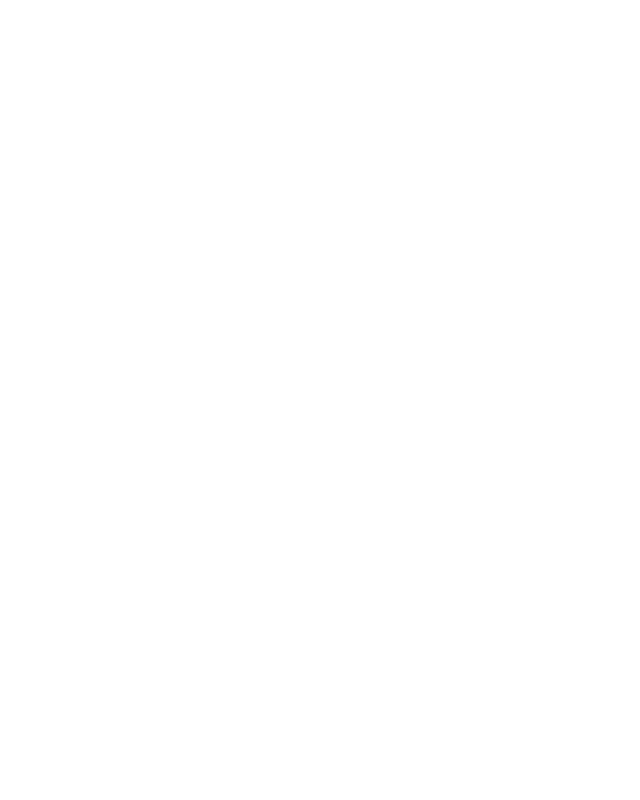
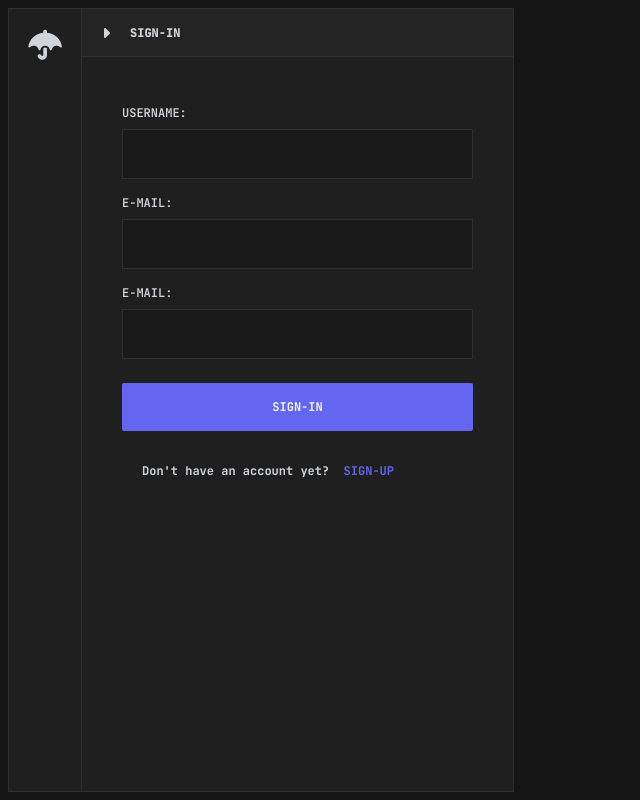
Before and after one commit to jefeez/umbrella, a React (Vite) app: page /sign in a window 1280 px wide. Before the commit this address had no page. Shown: the whole page, without its empty margins (0-640 px from the left). Built offline with nearby package versions, Linux system fonts and the light colour scheme.

Commit message:
.concept app and sign

```diff
--- a/index.html
+++ b/index.html
@@ -7,8 +7,8 @@
     <script src="https://unpkg.com/twemoji@latest/dist/twemoji.min.js" crossorigin="anonymous"></script>
     <title>ghost</title>
   </head>
-  <body>
-    <div class="" id="app"></div>
+  <body >
+    <div  id="app"></div>
     <script type="module" src="/src/main.tsx"></script>
     <script src="https://kit.fontawesome.com/fbdacccf07.js" crossorigin="anonymous"></script>
   </body>
--- a/package.json
+++ b/package.json
@@ -1,5 +1,5 @@
 {
-  "name": "ghost",
+  "name": "umbrella",
   "private": true,
   "version": "0.0.0",
   "type": "module",
--- a/src/main.tsx
+++ b/src/main.tsx
@@ -2,11 +2,13 @@
 import ReactDOM from 'react-dom/client';
 import { BrowserRouter, Route, Routes } from 'react-router-dom';
 import App from './pages/app';
+import Sign from './pages/sign';
 
 ReactDOM.createRoot(document.getElementById('app')!).render(
   <BrowserRouter>
     <Routes>
       <Route path="/app" element={<App />} />
+      <Route path="/sign" element={<Sign />} />
     </Routes>
   </BrowserRouter>
 );
--- a/src/pages/app/index.tsx
+++ b/src/pages/app/index.tsx
@@ -1,5 +1,122 @@
 function App() {
-  return <div>App</div>;
+  return (
+    <div className="w-screen h-screen dark ">
+      <div className="w-full h-full flex p-2 dark:bg-dark-1000 text-gray-300 font-jetbrains">
+        <div className="w-full h-full flex border border-dark-500">
+          {/* leftbar */}
+          <div className="h-full flex">
+            {/* toolbar */}
+            <div className="w-18 shrink-0 h-full flex flex-col border-r dark:border-dark-500 dark:bg-dark-800 ">
+              {/* umbrella */}
+              <div className="w-18 h-18 shrink-0 flex justify-center items-center">
+                <i className="fa-solid fa-umbrella text-3xl" />
+              </div>
+              {/* nav */}
+              <div className="w-full h-full" />
+              {/* avatar */}
+              <div className="w-18 h-18 flex shrink-0 items-center justify-center">
+                <div className="flex items-center justify-center w-10 h-10 border border-dark-500 p-1 overflow-hidden rounded-full">
+                  <img
+                    className="rounded-full"
+                    alt=""
+                    src="https://res.cloudinary.com/drrsfzeci/image/upload/v1706804268/ghost/uxyir8wi10u3xmnjgeem.png"
+                  />
+                </div>
+              </div>
+            </div>
+            {/* tab */}
+            <div className="w-72 shrink-0 flex flex-col h-full border-r dark:border-dark-500 dark:bg-dark-800 ">
+              {/* bar */}
+              <div className="w-full h-12 flex items-center shrink-0 border-b dark:border-dark-500 dark:bg-dark-700 ">
+                <div className="w-12 h-12 flex items-center justify-center">
+                  <i className="fa-solid fa-filter" />
+                </div>
+                <div className="flex items-center font-extrabold text-xs">FILTERS</div>
+              </div>
+            </div>
+          </div>
+          {/* display */}
+          <div className="w-full h-full flex flex-col">
+            <div className="w-full h-12 shrink-0 border-b dark:border-dark-500 dark:bg-dark-700 ">
+              {/* bar */}
+              <div className="w-full h-12 flex items-center shrink-0 border-b dark:border-dark-500 dark:bg-dark-700 ">
+                <div className="w-12 h-12 flex items-center justify-center">
+                  <i className="fa-solid fa-at" />
+                </div>
+                <div className="flex items-center font-extrabold text-xs">GLOBALS</div>
+              </div>
+            </div>
+            {/* messages */}
+            <div className="w-full h-full dark:bg-dark-800  scrollbar-thin overflow-y-scroll  scrollbar-thumb-indigo-500 scrollbar-track-dark-900 ">
+              {/* body */}
+              <div className="p-2 pb-3 flex mb-2">
+                <div className="w-10 h-10 shrink-0 flex items-center justify-center">
+                  <div className="flex items-center justify-center w-10 h-10 border border-dark-500 p-1 overflow-hidden rounded-full">
+                    <img
+                      className="rounded-full"
+                      alt=""
+                      src="https://res.cloudinary.com/drrsfzeci/image/upload/v1706804268/ghost/uxyir8wi10u3xmnjgeem.png"
+                    />
+                  </div>
+                </div>
+
+                <div className="w-full px-2 flex flex-col ">
+                  <div className="h-10 flex items-center text-xs justify-between font-extrabold">
+                    <span>JE7Z</span>
+                    <span>14:16</span>
+                  </div>
+                  <div className="w-full text-sm font-medium">
+                    Lorem ipsum, dolor sit amet consectetur adipisicing elit. Maiores sequi officia
+                    numquam error dolorem porro, temporibus iste recusandae voluptatem, cumque
+                    fugiat, nobis iusto modi aliquam.
+                  </div>
+                </div>
+              </div>
+            </div>
+            {/* typing */}
+            <div className="w-full h-10 shrink-0 border-t dark:border-dark-500 dark:bg-dark-800" />
+            {/* handler */}
+            <div className="w-full h-12 flex shrink-0 border-t dark:border-dark-500 dark:bg-dark-800">
+              <input
+                type="text"
+                className="w-full h-full bg-dark-800 focus:ring-0 border-none outline-none"
+                value=""
+              />
+              <div className="w-12 h-12 flex r justify-center items-center cursor-pointer hover:text-indigo-500">
+                <i className="fa-solid fa-face-smile-wink " aria-hidden="true" />
+              </div>
+            </div>
+          </div>
+          {/* rightbar */}
+          <div className="w-72 shrink-0 h-full flex flex-col border-l dark:border-dark-500 dark:bg-dark-800">
+            <div className="w-full h-12 shrink-0 border-b dark:border-dark-500 dark:bg-dark-700 ">
+              {/* bar */}
+              <div className="w-full h-12 flex items-center shrink-0 border-b dark:border-dark-500 dark:bg-dark-700 ">
+                <div className="w-12 h-12 flex items-center justify-center">
+                  <i className="fa-solid fa-at" aria-hidden="true" />
+                </div>
+                <div className="flex items-center font-extrabold text-xs">ONLINES</div>
+              </div>
+            </div>
+            {/* onlines */}
+            <div className="w-full h-full flex flex-col p-2">
+              {/* user */}
+              <div className="w-full flex items-center border-dark-500">
+                <div className="flex items-center justify-center w-8 h-8 ml-1 border border-dark-500 p-1 overflow-hidden rounded-full">
+                  <img
+                    className="rounded-full"
+                    alt=""
+                    src="https://res.cloudinary.com/drrsfzeci/image/upload/v1706804268/ghost/uxyir8wi10u3xmnjgeem.png"
+                  />
+                </div>
+                <div className="h-10 flex ml-2 items-center text-xs font-extrabold">Jeferson</div>
+              </div>
+            </div>
+          </div>
+        </div>
+      </div>
+    </div>
+  );
 }
 
 export default App;
--- /dev/null
+++ b/src/pages/sign/index.tsx
@@ -0,0 +1,81 @@
+function Sign() {
+  return (
+    <div className="w-screen h-screen dark ">
+      <div className="w-full h-full flex p-2 dark:bg-dark-1000 text-gray-300 font-jetbrains">
+        <div className="h-full flex border border-dark-500">
+          {/* toolbar */}
+          <div className="w-18 h-full flex flex-col bg-dark-800">
+            {/* umbrella */}
+            <div className="w-18 h-18 shrink-0 flex justify-center items-center">
+              <i className="fa-solid fa-umbrella text-3xl" />
+            </div>
+          </div>
+          {/* sign */}
+          <div className="w-[27rem] h-full flex flex-col bg-dark-800 border-l border-dark-500">
+            {/* bar */}
+            <div className="w-full h-12 flex shrink-0 border-b border-dark-500 bg-dark-700 shadow-dark-900">
+              <div className="w-12 h-12 flex items-center justify-center">
+                <i className="fa-solid fa-caret-right" aria-hidden="true" />
+              </div>
+              <div className="flex items-center font-extrabold text-xs">SIGN-IN</div>
+            </div>
+            <div className="w-full h-full flex flex-col gap-2 p-10">
+              {/* input */}
+              <div className="w-full">
+                <div className="text-xs font-semibold py-2">
+                  <span>USERNAME:&nbsp;</span>
+                </div>
+                <input
+                  name="username"
+                  className="w-full border border-dark-500 focus:border-indigo-500  py-3 focus:ring-0  bg-dark-900"
+                  type="password"
+                />
+              </div>
+              {/* input */}
+              <div className="w-full">
+                <div className="text-xs font-semibold py-2">
+                  <span>E-MAIL:&nbsp;</span>
+                </div>
+                <input
+                  name="email"
+                  className="w-full border border-dark-500 focus:border-indigo-500  py-3 focus:ring-0  bg-dark-900"
+                  type="email"
+                />
+              </div>
+              {/* input */}
+              <div className="w-full">
+                <div className="text-xs font-semibold py-2">
+                  <span>E-MAIL:&nbsp;</span>
+                </div>
+                <input
+                  name="email"
+                  className="w-full border border-dark-500 focus:border-indigo-500  py-3 focus:ring-0  bg-dark-900"
+                  type="email"
+                />
+              </div>
+              {/* button */}
+              <div className="w-full my-4">
+                <button
+                  type="submit"
+                  className="w-full text-center flex justify-center items-center font-semibold text-xs text-white rounded-sm bg-indigo-500 hover:bg-indigo-600 p-4">
+                  SIGN-IN
+                </button>
+              </div>
+              <div className="w-full flex flex-col py-2">
+                <div className="w-full text-xs font-bold pl-5">
+                  Don&apos;t have an account yet?&nbsp;&nbsp;
+                  <a className="text-indigo-500 hover:text-indigo-400" href="/sign-up">
+                    SIGN-UP
+                  </a>
+                </div>
+              </div>
+            </div>
+          </div>
+        </div>
+        <div className="w-full h-full flex" />
+      </div>
+    </div>
+  );
+}
+
+export default Sign;
--- a/tailwind.config.js
+++ b/tailwind.config.js
@@ -1,7 +1,9 @@
 /** @type {import('tailwindcss').Config} */
 export default {
   content: ['./index.html', './src/**/*.{js,ts,jsx,tsx}'],
+  darkMode: 'class',
   theme: {
+
     extend: {
       fontFamily: {
         jetbrains: 'JetBrains Mono',
@@ -25,6 +27,18 @@
           200: '#3d3d3d',
           100: '#424242',
         },
+        light: {
+          1000: '#ebebeb',
+          900: '#e5e5e5',
+          800: '#e0e0e0',
+          700: '#dbdbdb',
+          600: '#d6d6d6',
+          500: '#d1d1d1',
+          400: '#cccccc',
+          300: '#c7c7c7',
+          200: '#c2c2c2',
+          100: '#bdbdbd',
+        }
       },
     },
   },
```
Also changed, not shown: 1 other file (tests, documents, lock files or other folders).
